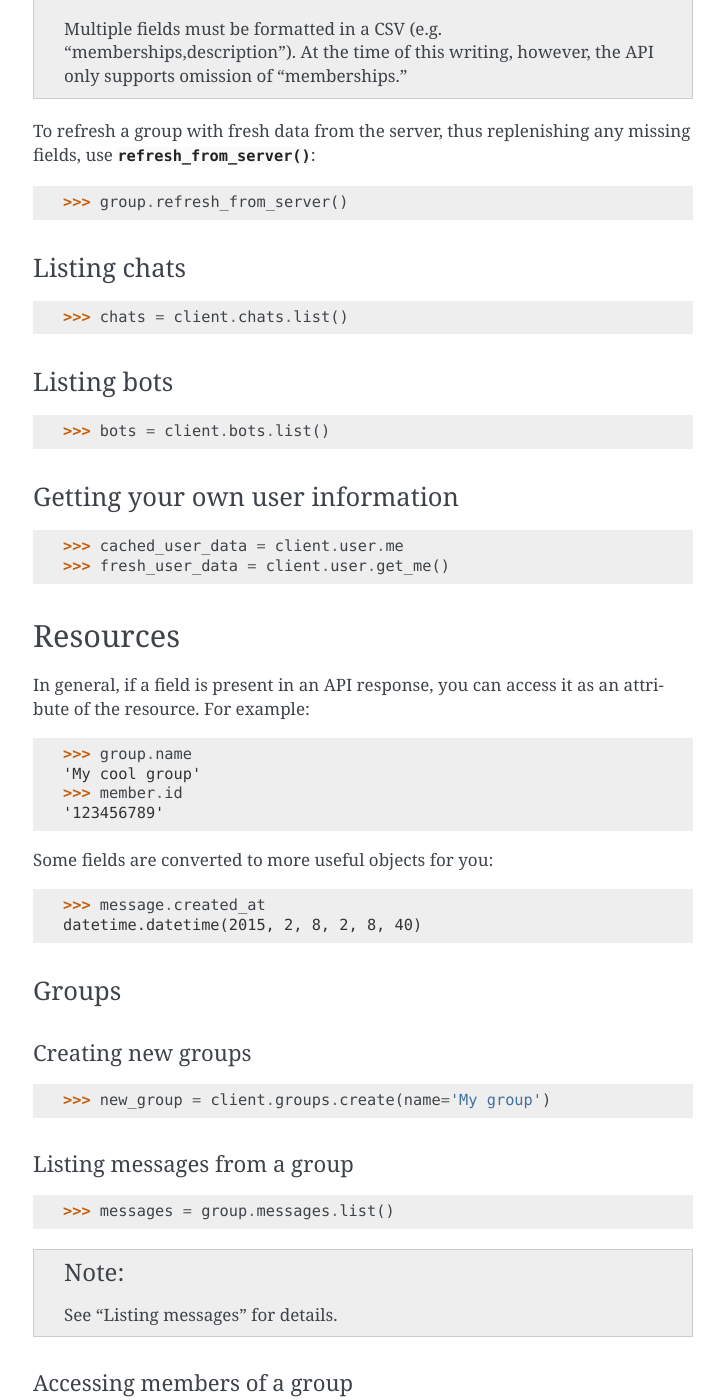
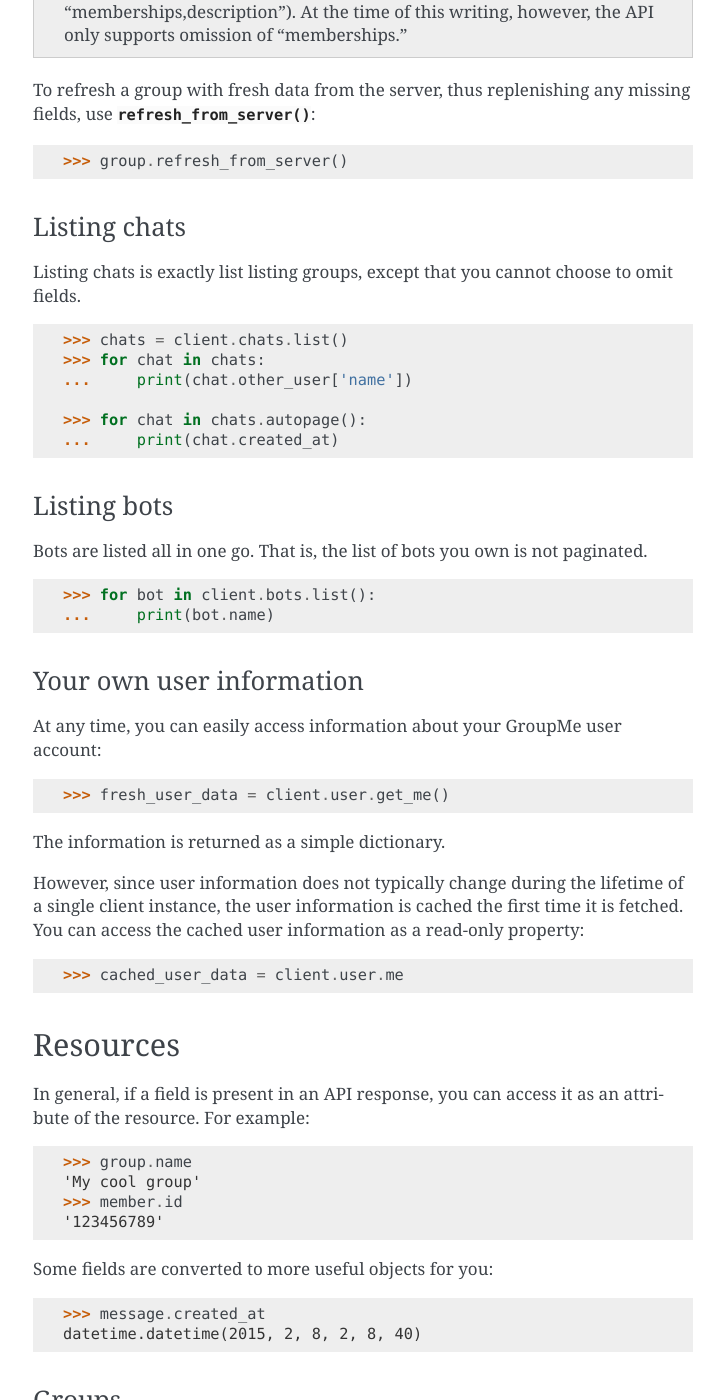
Before and after one commit to rhgrant10/Groupy, a Sphinx documentation site: the page built from docs/pages/quickstart.rst, in a window 1280 px wide and 1400 px high, scrolled down 1557 px. Shown: the whole window, without its empty margins (387-1111 px from the left). Built offline with Sphinx 7.4.7, drawn with Linux system fonts in a browser that asks for light colours; some of the changed text lies outside the part shown.

Commit message:
Good enough

```diff
--- a/docs/conf.py
+++ b/docs/conf.py
@@ -271,6 +271,5 @@ texinfo_documents = [
 # Example configuration for intersphinx: refer to the Python standard library.
 intersphinx_mapping = {
   'http://docs.python.org/3/': None,
-  'http://docs.python-requests.org/en/latest/': None,
-  'http://pillow.readthedocs.org/en/latest/': None
+  'http://docs.python-requests.org/en/latest/': None
 }
--- a/docs/pages/quickstart.rst
+++ b/docs/pages/quickstart.rst
@@ -37,14 +39,17 @@ Groups are listed in pages. You can specify which page and how many groups per p
     >>> client.groups.list(page=2, per_page=30)
     <groupy.pagers.GroupList at 0x7fa02c23db70>
 
-The :class:`~groupy.pagers.GroupList` returned can be iterated to obtain the groups in that page.
+The :class:`~groupy.pagers.GroupList` returned can be iterated to obtain the groups
+in that page.
 
-... code-block:: python
+.. code-block:: python
 
     >>> for group in client.groups.list():
     ...     print(group.name)
 
-Since paging can be a pain, the :class:`~groupy.pagers.GroupList` also possesses an :func:`~groupy.pagers.Pager.autopage` method that can be used to obtain all groups by automatically handling paging:
+Since paging can be a pain, the :class:`~groupy.pagers.GroupList` also possesses an
+:func:`~groupy.pagers.Pager.autopage` method that can be used to obtain all groups
+by automatically handling paging:
 
     >>> groups = client.groups.list()
     >>> for group in groups.autopage():
@@ -52,13 +57,17 @@ Since paging can be a pain, the :class:`~groupy.pagers.GroupList` also possesses
 
 .. note::
 
-    The ordering of groups is determined by most recent activity, so the group with the youngest message will be listed first. For this reason, autopaging is highly recommended when the goal is to list all groups.
+    The ordering of groups is determined by most recent activity, so the group with
+    the youngest message will be listed first. For this reason, autopaging is highly
+    recommended when the goal is to list all groups.
 
 
 Omitting fields
 ^^^^^^^^^^^^^^^
 
-Sometimes, particularly when a group contains hundreds of members, the response is "too large" and contains an incomplete response. In that case, an :class:`~groupy.exceptions.InvalidJsonError` is raised.
+Sometimes, particularly when a group contains hundreds of members, the response is
+"too large" and contains an incomplete response. In that case, an
+:class:`~groupy.exceptions.InvalidJsonError` is raised.
 
 To avoid this, use the ``omit`` parameter to specify fields to omit.
 
@@ -68,9 +77,12 @@ To avoid this, use the ``omit`` parameter to specify fields to omit.
 
 .. note::
 
-    Multiple fields must be formatted in a CSV (e.g. "memberships,description"). At the time of this writing, however, the API only supports omission of "memberships."
+    Multiple fields must be formatted in a CSV (e.g. "memberships,description").
+    At the time of this writing, however, the API only supports omission of
+    "memberships."
 
-To refresh a group with fresh data from the server, thus replenishing any missing fields, use :func:`refresh_from_server`:
+To refresh a group with fresh data from the server, thus replenishing any missing
+fields, use :func:`refresh_from_server`:
 
 .. code-block:: python
 
@@ -80,35 +92,55 @@ To refresh a group with fresh data from the server, thus replenishing any missin
 Listing chats
 -------------
 
-
+Listing chats is exactly list listing groups, except that you cannot choose to
+omit fields.
 
 .. code-block:: python
 
     >>> chats = client.chats.list()
+    >>> for chat in chats:
+    ...     print(chat.other_user['name'])
+
+    >>> for chat in chats.autopage():
+    ...     print(chat.created_at)
 
 
 Listing bots
 ------------
 
+Bots are listed all in one go. That is, the list of bots you own is not paginated.
+
 .. code-block:: python
 
-    >>> bots = client.bots.list()
+    >>> for bot in client.bots.list():
+    ...     print(bot.name)
 
 
-Getting your own user information
----------------------------------
+Your own user information
+-------------------------
+
+At any time, you can easily access information about your GroupMe user account:
+
+.. code-block:: python
+
+    >>> fresh_user_data = client.user.get_me()
+
+The information is returned as a simple dictionary.
+
+However, since user information does not typically change during the lifetime
+of a single client instance, the user information is cached the first time it
+is fetched. You can access the cached user information as a read-only property:
 
 .. code-block:: python
 
     >>> cached_user_data = client.user.me
-    >>> fresh_user_data = client.user.get_me()
 
 
 Resources
 =========
 
-In general, if a field is present in an API response, you can access it as an
-attribute of the resource. For example:
+In general, if a field is present in an API response, you can access it
+as an attribute of the resource. For example:
 
 .. code-block:: python
 
@@ -182,6 +214,8 @@ Destroying a group
 Chats
 -----
 
+A chat represents a conversation between you and another user.
+
 Listing messages
 ^^^^^^^^^^^^^^^^
 
@@ -206,8 +240,10 @@ Blocking/Unblocking a member
 Removing members from groups
 ^^^^^^^^^^^^^^^^^^^^^^^^^^^^
 
-.. note:: Remember, members are specific to the group from which they are
-obtained.
+.. note::
+
+    Remember, members are specific to the group from which they are
+    obtained.
 
 .. code-block:: python
 
@@ -285,7 +321,7 @@ you can obtain the actual image. To create a new image from a local file object,
     >>> with open('some-image', 'rb') as f:
     >>>     image = attachments.Image.from_file(f)
 
-To fetch the actual image bytes an image attachment, use the ``client``:
+To fetch the actual image bytes of an image attachment, use the ``client``:
 
 .. code-block:: python
 
@@ -304,7 +340,8 @@ Assuming Bob's user ID is 1234, the mention of Bob in "Hi @Bob!" would be:
 
 .. code-block:: python
 
-    >>> mention = attachments.Mentions(loci=[(3, 4)], user_ids=['1234'])
+    >>> mention = attachments.Mentions(loci=[(3, 4)],
+    ...                                user_ids=['1234'])
 
 Each element in ``loci`` has two integers, the first of which indicates the
 starting index of the mentioning text, while second indicates its length.
@@ -319,7 +356,7 @@ saw you with @Zoe Childs at the park!'"
 .. code-block:: python
 
     >>> mentions = attachments.Mentions(loci=[[0, 5], [25, 11]],
-                                        user_ids=['2345', '6789'])
+    ...                                 user_ids=['2345', '6789'])
 
 
 
@@ -327,8 +364,8 @@ Emojis
 ^^^^^^
 
 :class:`~groupy.api.attachments.Emojis` are also an undocumented type of
-attachment, yet frequently appear in messages. Emoji attachments have a ``
-placeholder`` and a ``charmap``. The ``placeholder`` is a high-point or
+attachment, yet frequently appear in messages. Emoji attachments have a
+``placeholder`` and a ``charmap``. The ``placeholder`` is a high-point or
 unicode character designed to mark the location of the emoji in the text of
 the message. The ``charmap`` serves as some sort of translation or lookup
 tool for obtaining the actual emoji.
```
Also changed, not shown: other parts of docs/pages/quickstart.rst (+4 -2 lines), CONTRIBUTING.rst (+5 -5 lines), docs/index.rst (+51 -3 lines), docs/pages/installation.rst (+2 -47 lines), docs/pages/introduction.rst (deleted, +0 -68 lines).
